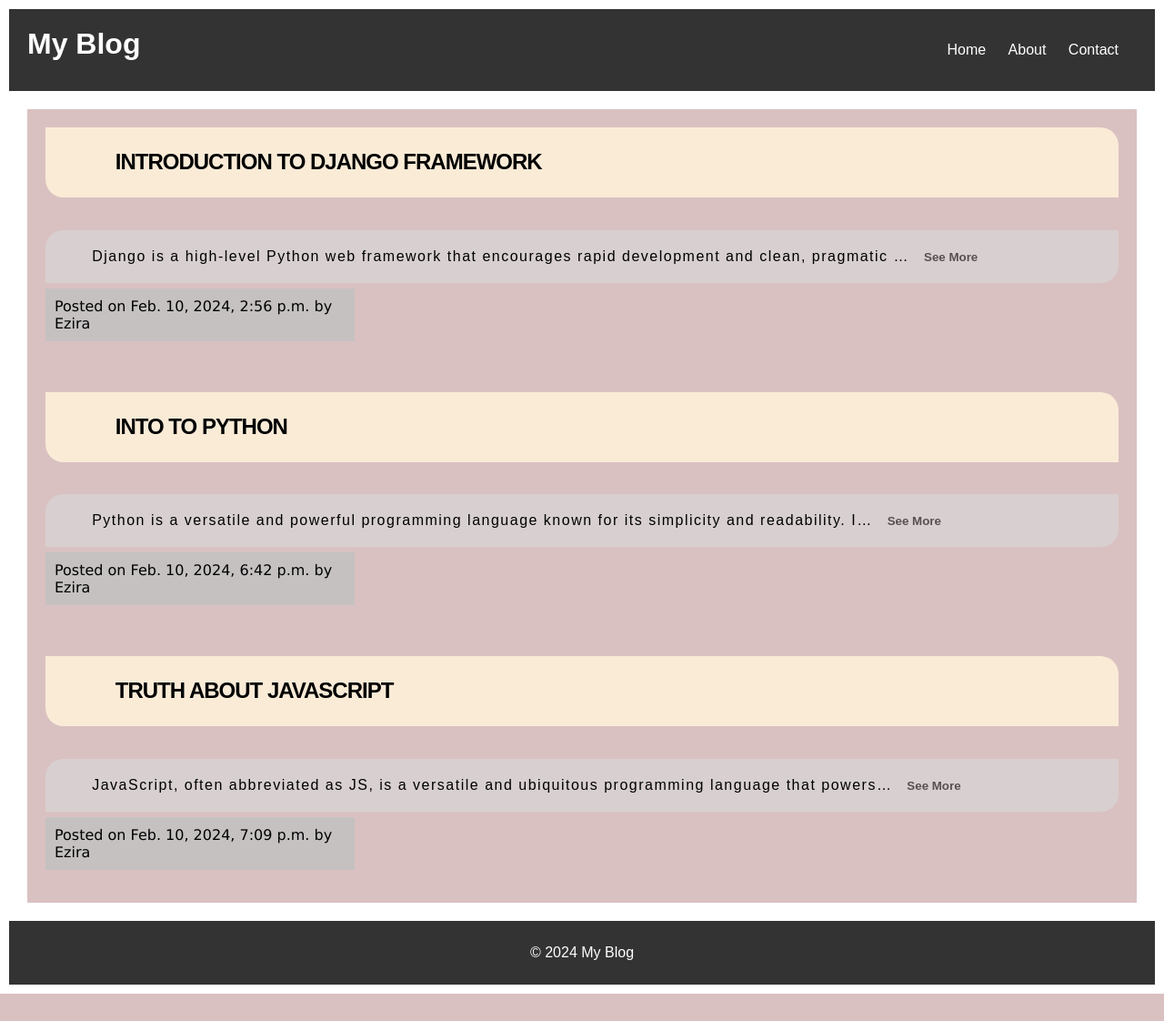
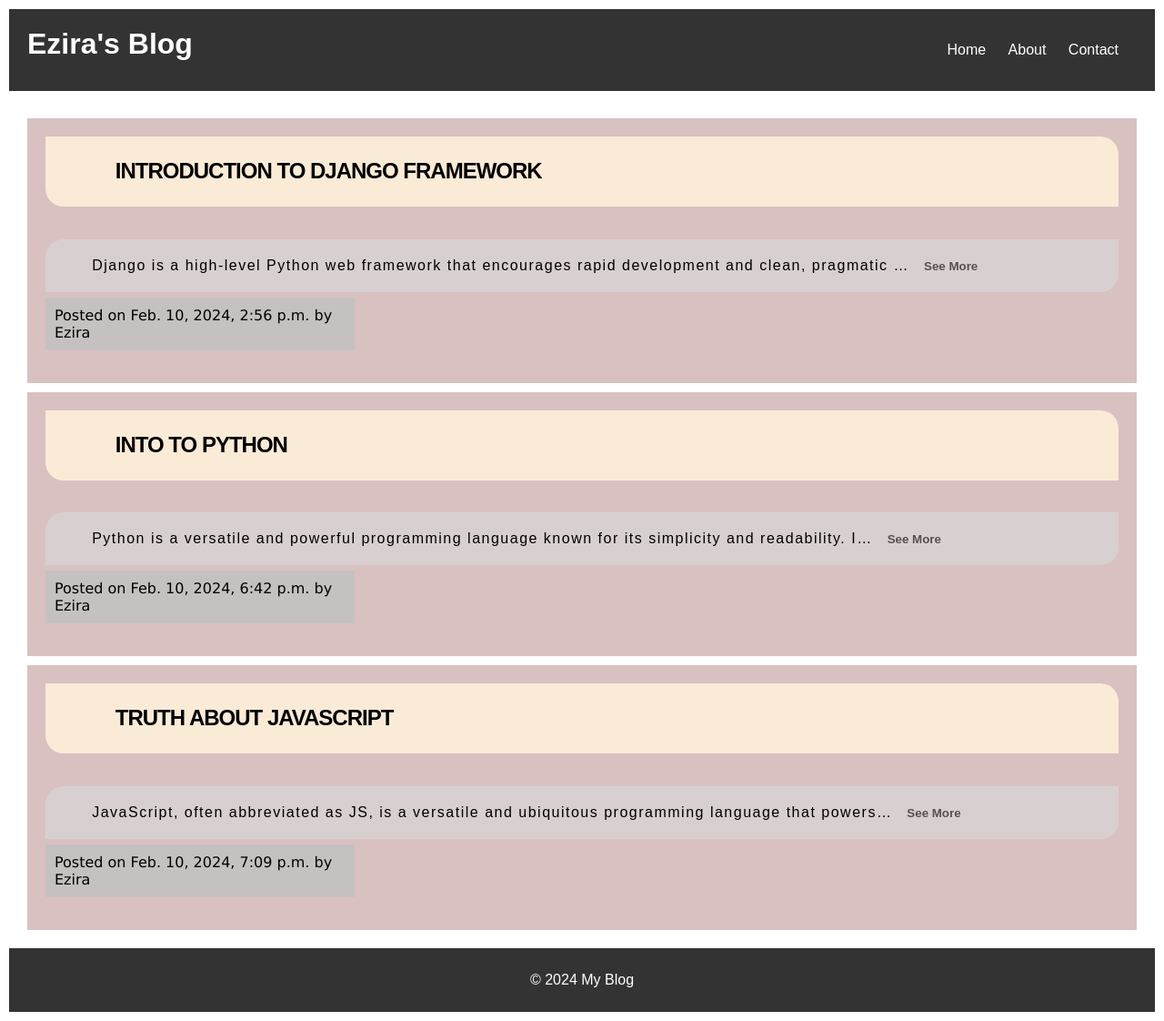
Before and after one commit to eziraa/Blog-With-Djnago, a Django app: page / in a window 1280 px wide. Shown: the whole page at 91% size. Before the commit the page ends 1092 px from the top, so only its background shows below. Run offline with Django 5.2, Linux system fonts and the light colour scheme; data comes from the database, SQL or seed files in the repository; both versions use the stored data as it was after the commit.

Commit message:
adding style to make the posts separate card like

```diff
--- a/static/styles.css
+++ b/static/styles.css
@@ -51,6 +51,7 @@
             position: relative;
             display: flex;
             flex-direction: column;
+            margin-top: 10px;
         }
 
         article h2 {
--- a/templates/index.html
+++ b/templates/index.html
@@ -10,7 +10,7 @@
 </head>
 <body>
     <header>
-        <h1>My Blog</h1>
+        <h1>Ezira's Blog</h1>
         <nav>
             <ul>
                 <li><a href="#">Home</a></li>
```
Also changed, not shown: db.sqlite3.
